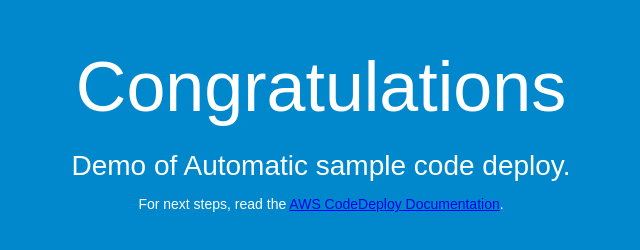
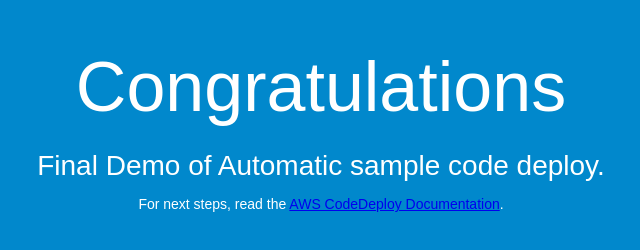
Before and after one commit to ndhivakar/CodeDeployApp, a plain HTML site: page index.html in a window 1280 px wide. Shown: the whole page, without its empty margins (319-959 px from the left). Drawn offline with Linux system fonts and the light colour scheme.

Commit message:
Update index.html

```diff
--- a/index.html
+++ b/index.html
@@ -27,7 +27,7 @@
 <body>
   <div align="center">
     <h1>Congratulations</h1>
-    <h2>Demo of Automatic sample code deploy.</h2>
+    <h2>Final Demo of Automatic sample code deploy.</h2>
     <p>For next steps, read the <a href="http://aws.amazon.com/documentation/codedeploy">AWS CodeDeploy Documentation</a>.</p>
   </div>
 </body>
```
